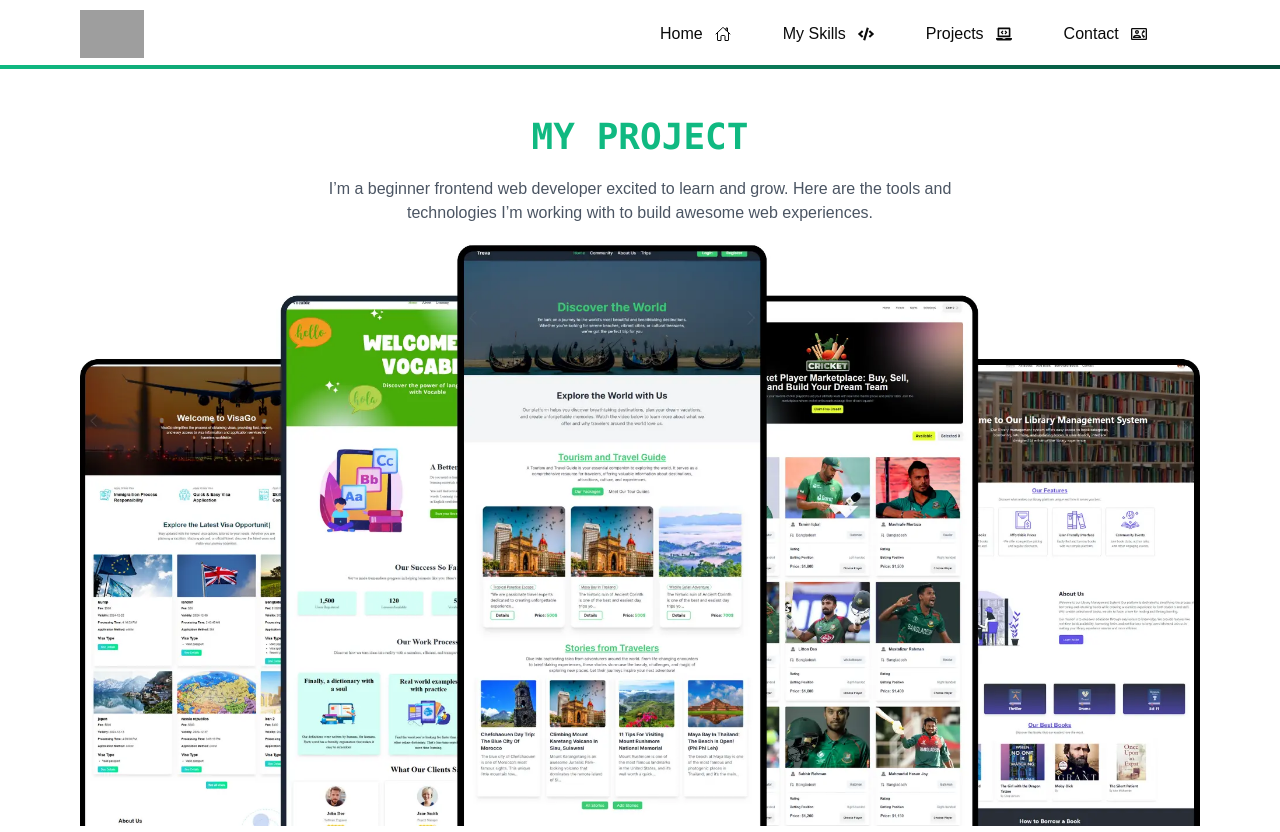
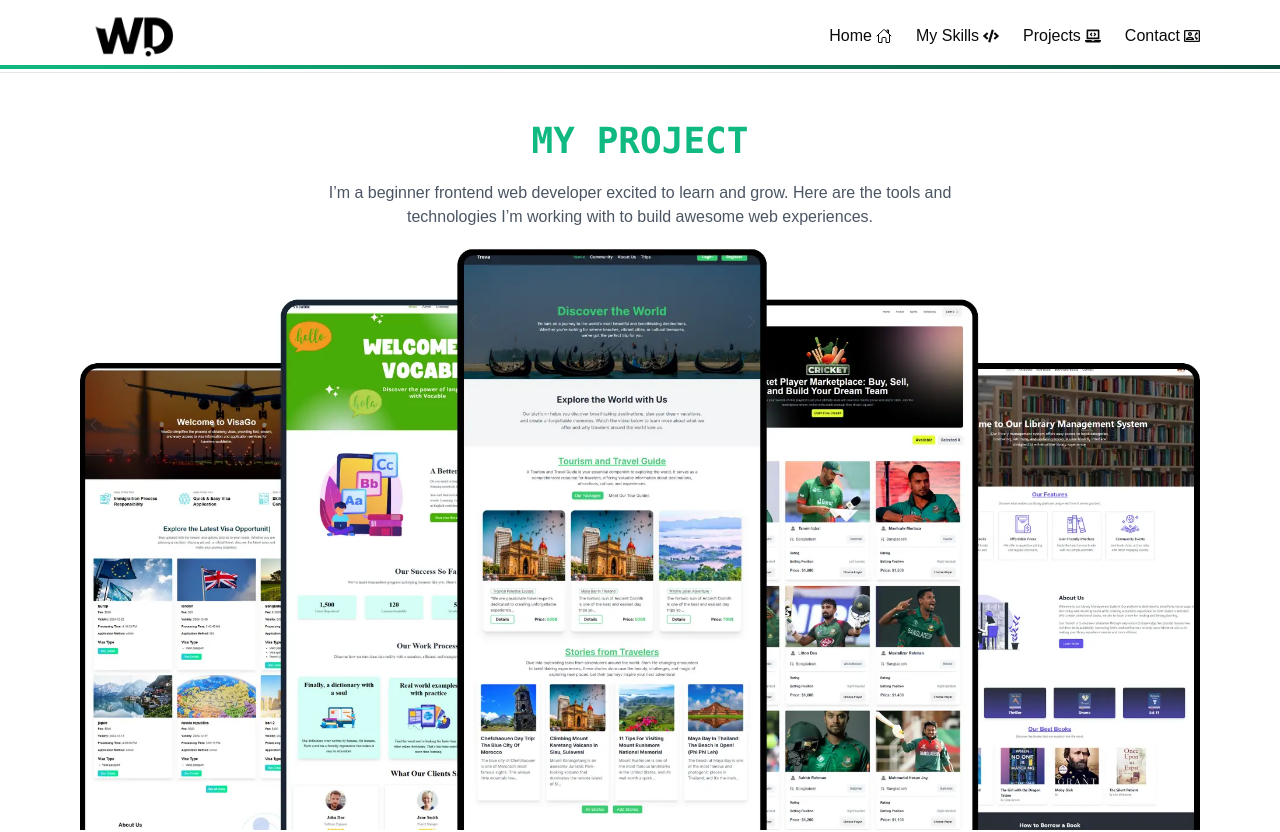
Before and after one commit to ataurwd/Next.js-Portfolio, a Next.js app: page /projects in a window 1280 px wide. Shown: the top 832 px of the page. Built offline with nearby package versions, Linux system fonts and the light colour scheme; grey boxes are pictures that could not be loaded.

Commit message:
update the navbar and heading

```diff
--- a/next.config.mjs
+++ b/next.config.mjs
@@ -1,6 +1,6 @@
 /** @type {import('next').NextConfig} */
 const nextConfig = { images: {
-    domains: ['https://i.ibb.co.com'],
+    domains: ['https://i.ibb.co.com', 'ataur-wd.netlify.app'],
   },};
 
 export default nextConfig;
--- a/src/components/About.jsx
+++ b/src/components/About.jsx
@@ -9,7 +9,7 @@ import Image from "next/image";
 
 const About = () => {
   return (
-    <div className="md:pb-24 lg:px-28 md:px-10 px-4 grid grid-cols-1 md:grid-cols-2 md:py-16 z-50">
+    <div className="md:pb-24 lg:px-28 md:px-10 px-4 grid grid-cols-1 md:grid-cols-2 md:py-16 z-50 my-10">
       {/* Right Side - Smaller Image */}
       <div className="flex justify-center items-center">
         <Image
--- a/src/components/Heading.jsx
+++ b/src/components/Heading.jsx
@@ -11,7 +11,7 @@ import { Opulento } from "uvcanvas";
 
 const Heading = () => {
   return (
-    <div className="relative md:h-[500px] w-full overflow-hidden bg-gradient-to-b from-gray-900 to-black">
+    <div className="relative md:h-[110vh] h-[130vh] w-full overflow-hidden bg-gradient-to-b from-gray-900 to-black mt-[]">
       {/* Background Effect */}
       <Opulento className="absolute inset-0 w-full h-full opacity-50" />
 
--- a/src/components/Navbar.jsx
+++ b/src/components/Navbar.jsx
@@ -5,23 +5,52 @@ import { IoHomeOutline } from "react-icons/io5";
 import { MdOutlineContactPhone } from "react-icons/md";
 import { ScrollProgress } from "./ui/scroll-progress";
 import Image from "next/image";
+import { useState } from "react";
 
 const Navbar = () => {
+  const [isOpen, setIsOpen] = useState(false);
+
   return (
-    <div className="navbar md:px-20 relative sticky top-0 z-50 bg-white border-b">
+    <nav className="sticky top-0 z-50 bg-white border-b w-full">
       <ScrollProgress className="top-[65px]" />
-      {/* Navbar Start */}
-      <div className="navbar-start">
-        {/* Dropdown for Mobile */}
-        <div className="dropdown">
+      <div className="flex justify-between items-center px-5 lg:px-20 py-3">
+
+        {/* Left: Logo (Always Left) */}
+        <Link href="/" className="flex-shrink-0">
+          <Image
+            width={150}
+            height={150}
+            src="/assets/logo/logo.png"
+            alt="Logo"
+            className="h-12 w-auto"
+          />
+        </Link>
+
+        {/* Right: Navbar Links - Desktop */}
+        <div className="hidden lg:flex items-center space-x-6 text-[16px] font-medium">
+          <Link href="/" className="flex items-center space-x-1">
+            <span>Home</span> <IoHomeOutline />
+          </Link>
+          <Link href="/skills" className="flex items-center space-x-1">
+            <span>My Skills</span> <FaCode />
+          </Link>
+          <Link href="/projects" className="flex items-center space-x-1">
+            <span>Projects</span> <FaLaptopCode />
+          </Link>
+          <Link href="/contact" className="flex items-center space-x-1">
+            <span>Contact</span> <MdOutlineContactPhone />
+          </Link>
+        </div>
+
+        {/* Right: Hamburger Icon (Mobile) */}
         <button
-            tabIndex={0}
+          className="lg:hidden p-2"
+          onClick={() => setIsOpen(!isOpen)}
           aria-label="Toggle Menu"
-            className="btn btn-ghost lg:hidden mr-10"
         >
           <svg
             xmlns="http://www.w3.org/2000/svg"
-              className="h-5 w-5"
+            className="h-6 w-6"
             fill="none"
             viewBox="0 0 24 24"
             stroke="currentColor"
@@ -30,87 +59,42 @@ const Navbar = () => {
               strokeLinecap="round"
               strokeLinejoin="round"
               strokeWidth="2"
-                d="M4 6h16M4 12h8m-8 6h16"
+              d="M4 6h16M4 12h16m-8 6h8"
             />
           </svg>
         </button>
-          <div className="relative">
-            {/* Mobile Logo */}
-            <Link href="/" className="font-semibold text-xl block md:hidden">
-              <Image
-                width={100}
-                height={100}
-                src="/assets/logo/logo.png"
-                alt="Logo"
-                className="h-12 md:w-auto w-24 absolute -right-[168px] -top-[44px]"
-              />
-            </Link>
+
         {/* Mobile Dropdown Menu */}
-            <ul
-              tabIndex={0}
-              className={`z-50 menu menu-sm dropdown-content rounded-box mt-3 w-52 p-2 shadow bg-white`}
+        <div
+          className={`absolute left-0 top-16 w-full bg-white shadow-md lg:hidden transition-all duration-300 ease-in-out ${
+            isOpen ? "block" : "hidden"
+          }`}
         >
+          <ul className="flex flex-col items-center space-y-3 py-4 text-[16px] font-medium">
             <li>
-                <Link href="/" className="">
-                  Home <IoHomeOutline className="ml-1" />
+              <Link href="/" className="flex items-center space-x-1">
+                <span>Home</span> <IoHomeOutline />
               </Link>
             </li>
             <li>
-                <Link href="/skills" className="hover:text-gray-300">
-                  My Skills <FaCode className="ml-1" />
+              <Link href="/skills" className="flex items-center space-x-1">
+                <span>My Skills</span> <FaCode />
               </Link>
             </li>
             <li>
-                <Link href="/projects" className="hover:text-gray-300">
-                  Projects <FaLaptopCode className="ml-1" />
+              <Link href="/projects" className="flex items-center space-x-1">
+                <span>Projects</span> <FaLaptopCode />
               </Link>
             </li>
             <li>
-                <Link href="/contact" className="hover:text-gray-300">
-                  Contact <MdOutlineContactPhone className="ml-1" />
+              <Link href="/contact" className="flex items-center space-x-1">
+                <span>Contact</span> <MdOutlineContactPhone />
               </Link>
             </li>
           </ul>
         </div>
       </div>
-        {/* Desktop Logo */}
-        <Link href="/" className="font-semibold text-xl hidden md:block">
-          <img
-            src="https://ataur-wd.netlify.app/assets/logo-CicHu1CF.png"
-            alt="Logo"
-            className="h-12 md:w-auto w-24"
-          />
-        </Link>
-      </div>
-
-      {/* Navbar Center */}
-      <div className="navbar-center hidden lg:flex">
-        <ul
-          className={`menu menu-horizontal px-1 space-x-5 text-[16px] font-medium`}
-        >
-          <li>
-            <Link href="/" className="">
-              Home <IoHomeOutline className="ml-1" />
-            </Link>
-          </li>
-          <li>
-            <Link href="/skills" className="">
-              My Skills <FaCode className="ml-1" />
-            </Link>
-          </li>
-          <li>
-            <Link href="/projects" className="">
-              Projects <FaLaptopCode className="ml-1" />
-            </Link>
-          </li>
-          <li>
-            <Link href="/contact" className="">
-              Contact <MdOutlineContactPhone className="ml-1" />
-            </Link>
-          </li>
-        </ul>
-      </div>
-    </div>
+    </nav>
   );
 };
 
```
Lines whose indentation alone changed are shown as unchanged.
